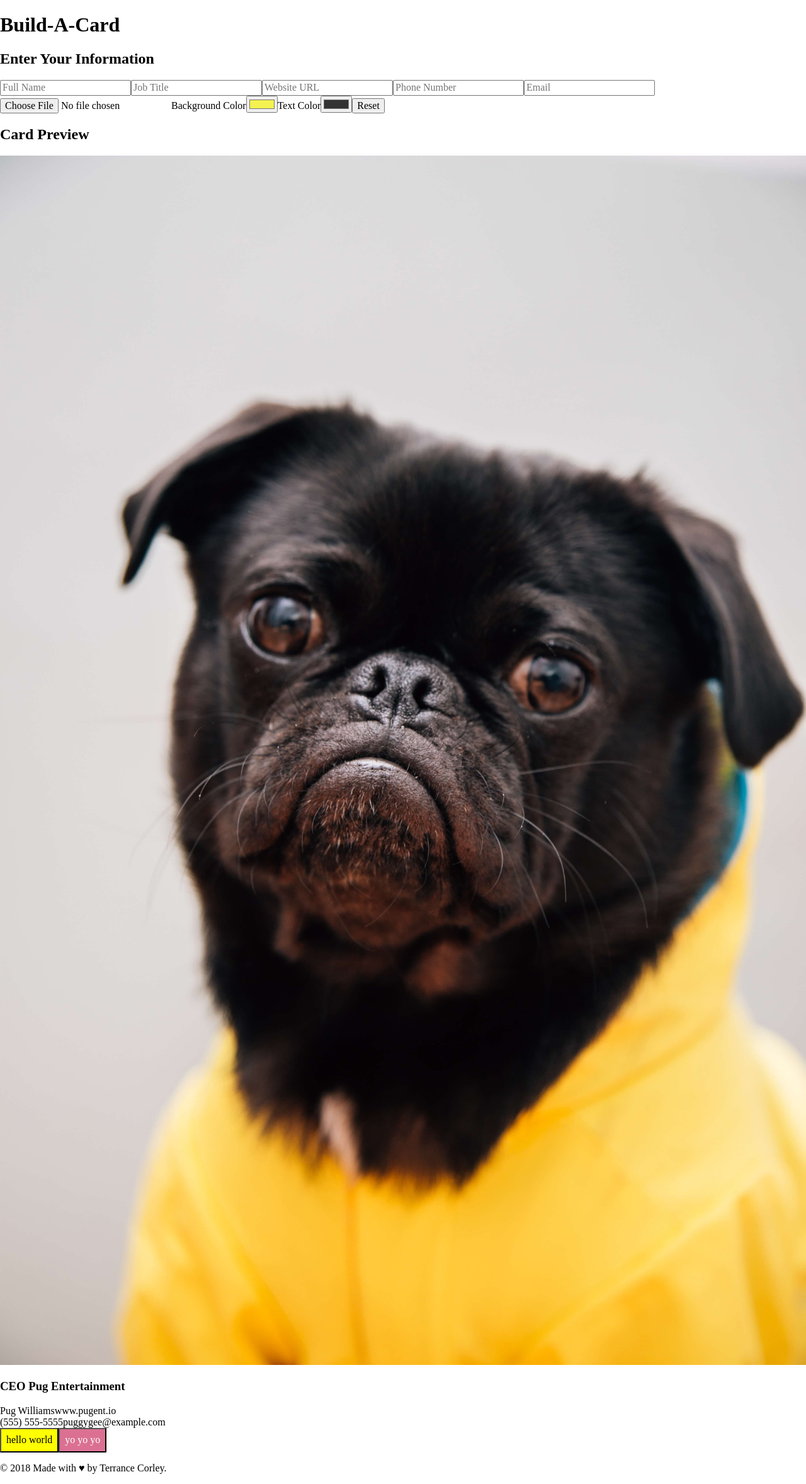
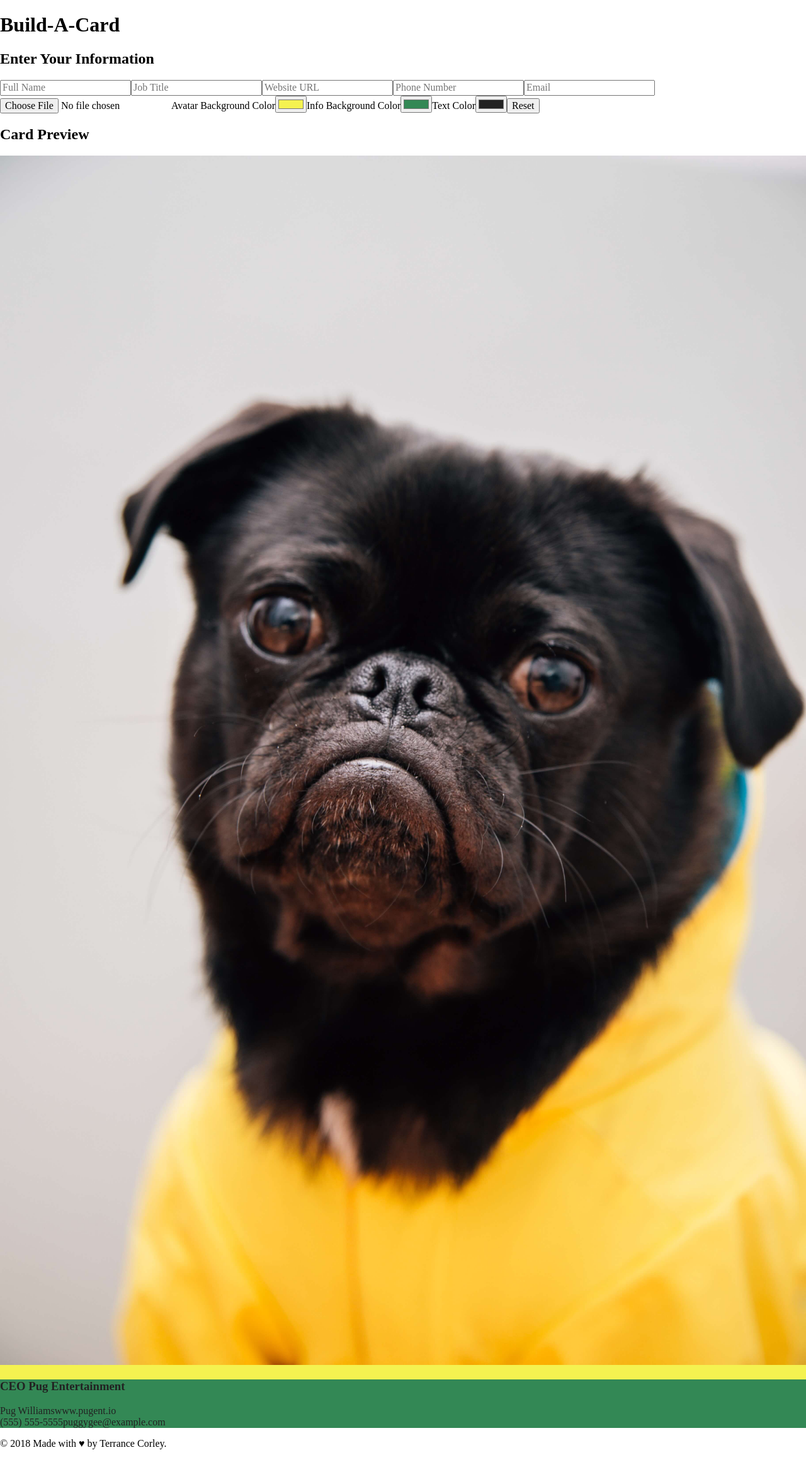
Before and after one commit to terrancecorley/build-a-card, a React (Create React App) app: page / in a window 1280 px wide. Shown: the whole page at 63% size. After the commit the page ends 2318 px from the top, so only its background shows below. Built offline with nearby package versions, Linux system fonts and the light colour scheme.

Commit message:
added dynamic color styles to card preview

```diff
--- a/package.json
+++ b/package.json
@@ -7,8 +7,7 @@
     "gh-pages": "^2.0.0",
     "react": "^16.5.2",
     "react-dom": "^16.5.2",
-    "react-scripts": "1.1.5",
-    "styled-components": "^3.4.9"
+    "react-scripts": "1.1.5"
   },
   "scripts": {
     "predeploy": "npm run build",
--- a/src/App.js
+++ b/src/App.js
@@ -2,7 +2,6 @@ import React, { Component } from 'react';
 import MainHeader from './MainHeader';
 import CardSection from './CardSection';
 import MainFooter from './MainFooter';
-import Button from './Button';
 
 class App extends Component {
   render() {
@@ -10,7 +9,6 @@ class App extends Component {
       <div className="App">
         <MainHeader />
         <CardSection />
-        <Button />
         <MainFooter />
       </div>
     );
--- a/src/Button.js
+++ /dev/null
@@ -1,29 +0,0 @@
-import React from 'react';
-import styled, { css } from 'styled-components';
-
-const Button1 = styled.button`
-  background-color: yellow;
-  color: black;
-  padding: 0.5em;
-  &:hover {
-    background-color: firebrick;
-  }
-
-  ${props =>
-    props.primary &&
-    css`
-      background: palevioletred;
-      color: white;
-    `};
-`;
-
-function Button(props) {
-  return(
-    <div>
-      <Button1>hello world</Button1>
-      <Button1 primary>yo yo yo</Button1>
-    </div>
-  );
-}
-
-export default Button;
--- a/src/CardPreview.js
+++ b/src/CardPreview.js
@@ -2,15 +2,23 @@ import React from 'react';
 import pugImg from './assets/pug.jpg';
 
 function CardPreview(props) {
+  const cardPreviewHeader = {
+    backgroundColor: props.avatarBackgroundColor
+  };
+
+  const cardPreviewBody = {
+    backgroundColor: props.infoBackgroundColor,
+    color: props.textColor
+  };
 
   return(
     <div className="card-preview__wrapper">
       <h2>Card Preview</h2>
-      <div className="card-preview">
+      <div className="card-preview" style={cardPreviewHeader}>
         <div className="card-preview__header">
           <img src={props.userAvatar || pugImg} alt="business card avatar" />
         </div>
-        <div className="card-preview__body">
+        <div className="card-preview__body" style={cardPreviewBody}>
           <h3>{props.jobTitle || 'CEO Pug Entertainment'}</h3>
           <div>
             <span>{props.fullName || 'Pug Williams'}</span>
--- a/src/CardSection.js
+++ b/src/CardSection.js
@@ -12,8 +12,9 @@ class CardSection extends Component {
       'phoneNumber': '',
       'userEmail': '',
       'userAvatar': null,
-      'textColor': '#333333',
-      'backgroundColor': '#f4f250'
+      'avatarBackgroundColor': '#f4f250',
+      'infoBackgroundColor': '#338855',
+      'textColor': '#222222',
     };
     this.baseState = this.state;
 
@@ -55,7 +56,8 @@ class CardSection extends Component {
           websiteURL={this.state.websiteURL}
           phoneNumber={this.state.phoneNumber}
           userEmail={this.state.userEmail}
-          backgroundColor={this.state.backgroundColor}
+          avatarBackgroundColor={this.state.avatarBackgroundColor}
+          infoBackgroundColor={this.state.infoBackgroundColor}
           textColor={this.state.textColor}/>
         <CardPreview
           fullName={this.state.fullName}
@@ -63,7 +65,10 @@ class CardSection extends Component {
           websiteURL={this.state.websiteURL}
           phoneNumber={this.state.phoneNumber}
           userEmail={this.state.userEmail}
-          userAvatar={this.state.userAvatar}/>
+          userAvatar={this.state.userAvatar}
+          avatarBackgroundColor={this.state.avatarBackgroundColor}
+          infoBackgroundColor={this.state.infoBackgroundColor}
+          textColor={this.state.textColor}/>
       </section>
     );
   }
--- a/src/UserInfo.js
+++ b/src/UserInfo.js
@@ -26,8 +26,10 @@ class UserInfo extends Component {
           <input type="phone" aria-label="phone number" name="phoneNumber" placeholder="Phone Number" value={this.props.phoneNumber} onChange={this.onChange}/>
           <input type="email" aria-label="email" name="userEmail" placeholder="Email" value={this.props.userEmail} onChange={this.onChange}/>
           <input type="file" aria-label="business card image" name="userAvatar" accept=".png, .jpg, .jpeg" onChange={this.onChange}/>
-          <label htmlFor="backgroundColor">Background Color</label>
-          <input type="color" name="backgroundColor" id="backgroundColor" value={this.props.backgroundColor} onChange={this.onChange}/>
+          <label htmlFor="avatarBackgroundColor">Avatar Background Color</label>
+          <input type="color" name="avatarBackgroundColor" id="avatarBackgroundColor" value={this.props.avatarBackgroundColor} onChange={this.onChange}/>
+          <label htmlFor="infoBackgroundColor">Info Background Color</label>
+          <input type="color" name="infoBackgroundColor" id="infoBackgroundColor" value={this.props.infoBackgroundColor} onChange={this.onChange}/>
           <label htmlFor="textColor">Text Color</label>
           <input type="color" name="textColor" id="textColor" value={this.props.textColor} onChange={this.onChange}/>
           <input type="reset" name="reset" onClick={this.formReset}/>
```
Also changed, not shown: 1 other file (tests, documents, lock files or other folders).
